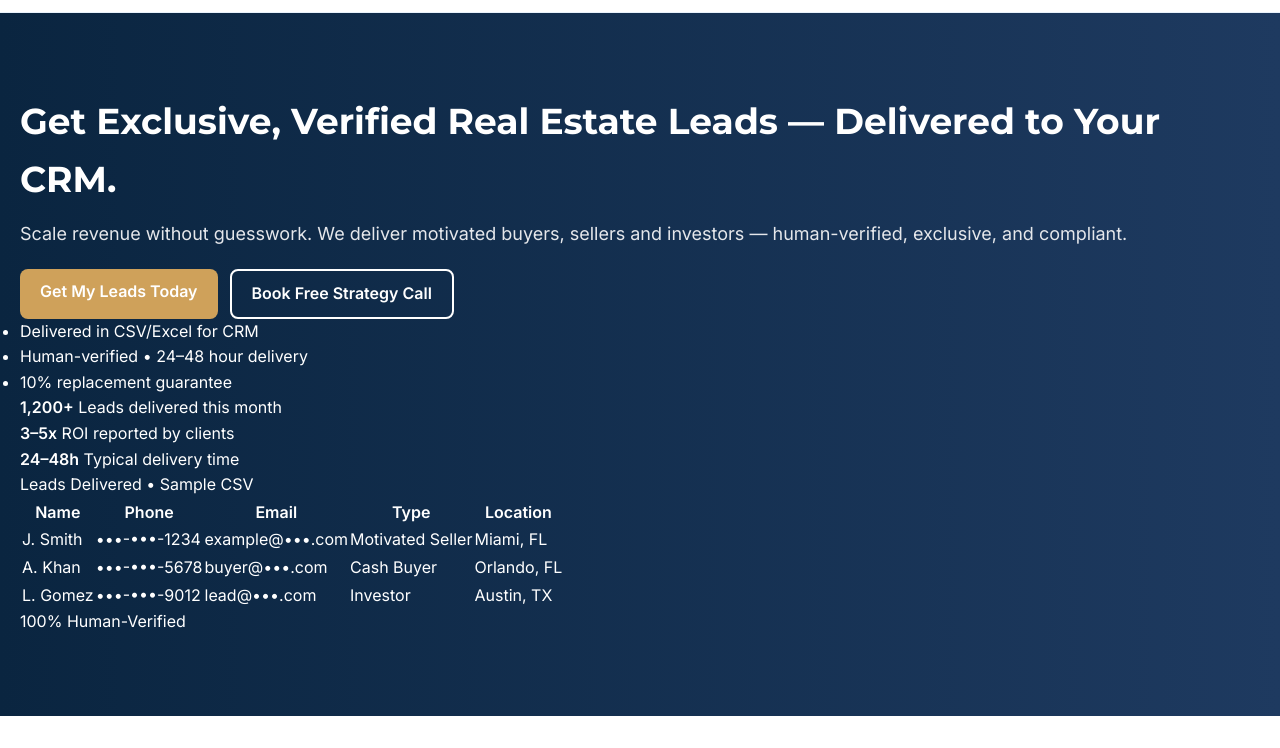
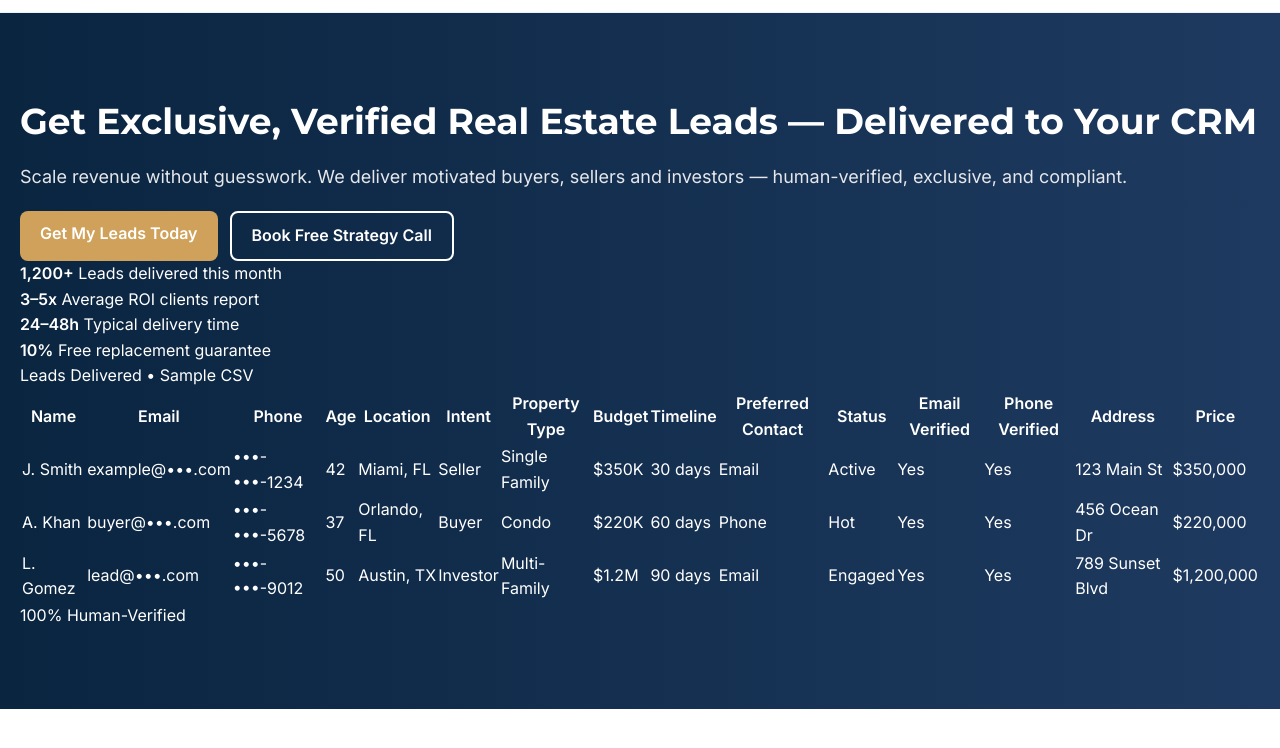
Before and after one commit to Awais-makerdel/Apax-Data-Solution, a plain HTML site: page index.html in a window 1280 px wide. Shown: the part 52-800 px from the top of the page. Drawn offline with Linux system fonts and the light colour scheme.

Commit message:
Update index.html

```diff
--- a/index.html
+++ b/index.html
@@ -29,56 +29,78 @@
       <button class="menu-toggle" aria-label="Open menu">☰</button>
     </div>
   </header>
-
 <!-- HERO -->
 <section class="hero">
   <div class="container hero-grid">
     <div class="hero-copy">
-        <h1>Get Exclusive, Verified Real Estate Leads — Delivered to Your CRM.</h1>
+      <h1>Get Exclusive, Verified Real Estate Leads — Delivered to Your CRM</h1>
       <p class="lead">Scale revenue without guesswork. We deliver motivated buyers, sellers and investors — human-verified, exclusive, and compliant.</p>
-        <div class="cta-row">
-          <a href="#pricing" class="btn-primary">Get My Leads Today</a>
-          <a href="#contact" class="btn-ghost">Book Free Strategy Call</a>
+
+      <!-- CTA Row -->
+      <div class="cta-row center">
+        <a href="#pricing" class="btn-primary large">Get My Leads Today</a>
+        <a href="#contact" class="btn-ghost large">Book Free Strategy Call</a>
       </div>
 
-        <ul class="trust-list">
-          <li>Delivered in CSV/Excel for CRM</li>
-          <li>Human-verified • 24–48 hour delivery</li>
-          <li>10% replacement guarantee</li>
-        </ul>
-
-        <div class="hero-stats">
-          <div>
+      <!-- Trust / Stats -->
+      <div class="hero-stats-grid">
+        <div class="stat-card">
           <strong>1,200+</strong>
           <span>Leads delivered this month</span>
         </div>
-          <div>
+        <div class="stat-card">
           <strong>3–5x</strong>
-            <span>ROI reported by clients</span>
+          <span>Average ROI clients report</span>
         </div>
-          <div>
+        <div class="stat-card">
           <strong>24–48h</strong>
           <span>Typical delivery time</span>
+        </div>
+        <div class="stat-card">
+          <strong>10%</strong>
+          <span>Free replacement guarantee</span>
         </div>
       </div>
     </div>
 
+    <!-- Lead Sample -->
     <div class="hero-visual">
       <div class="mock-dashboard">
         <div class="dashboard-top">Leads Delivered • Sample CSV</div>
+        <div class="table-wrapper">
           <table>
-            <thead><tr><th>Name</th><th>Phone</th><th>Email</th><th>Type</th><th>Location</th></tr></thead>
+            <thead>
+              <tr>
+                <th>Name</th><th>Email</th><th>Phone</th><th>Age</th><th>Location</th>
+                <th>Intent</th><th>Property Type</th><th>Budget</th><th>Timeline</th><th>Preferred Contact</th>
+                <th>Status</th><th>Email Verified</th><th>Phone Verified</th><th>Address</th><th>Price</th>
+              </tr>
+            </thead>
             <tbody>
-              <tr><td>J. Smith</td><td>•••-•••-1234</td><td>example@•••.com</td><td>Motivated Seller</td><td>Miami, FL</td></tr>
-              <tr><td>A. Khan</td><td>•••-•••-5678</td><td>buyer@•••.com</td><td>Cash Buyer</td><td>Orlando, FL</td></tr>
-              <tr><td>L. Gomez</td><td>•••-•••-9012</td><td>lead@•••.com</td><td>Investor</td><td>Austin, TX</td></tr>
+              <tr>
+                <td>J. Smith</td><td>example@•••.com</td><td>•••-•••-1234</td><td>42</td><td>Miami, FL</td>
+                <td>Seller</td><td>Single Family</td><td>$350K</td><td>30 days</td><td>Email</td>
+                <td>Active</td><td>Yes</td><td>Yes</td><td>123 Main St</td><td>$350,000</td>
+              </tr>
+              <tr>
+                <td>A. Khan</td><td>buyer@•••.com</td><td>•••-•••-5678</td><td>37</td><td>Orlando, FL</td>
+                <td>Buyer</td><td>Condo</td><td>$220K</td><td>60 days</td><td>Phone</td>
+                <td>Hot</td><td>Yes</td><td>Yes</td><td>456 Ocean Dr</td><td>$220,000</td>
+              </tr>
+              <tr>
+                <td>L. Gomez</td><td>lead@•••.com</td><td>•••-•••-9012</td><td>50</td><td>Austin, TX</td>
+                <td>Investor</td><td>Multi-Family</td><td>$1.2M</td><td>90 days</td><td>Email</td>
+                <td>Engaged</td><td>Yes</td><td>Yes</td><td>789 Sunset Blvd</td><td>$1,200,000</td>
+              </tr>
             </tbody>
           </table>
+        </div>
       </div>
       <div class="badge">100% Human-Verified</div>
     </div>
   </div>
 </section>
+
 
   <!-- WHO WE HELP (ICP) -->
   <section id="who" class="container section">
```
Lines whose indentation alone changed are shown as unchanged.
